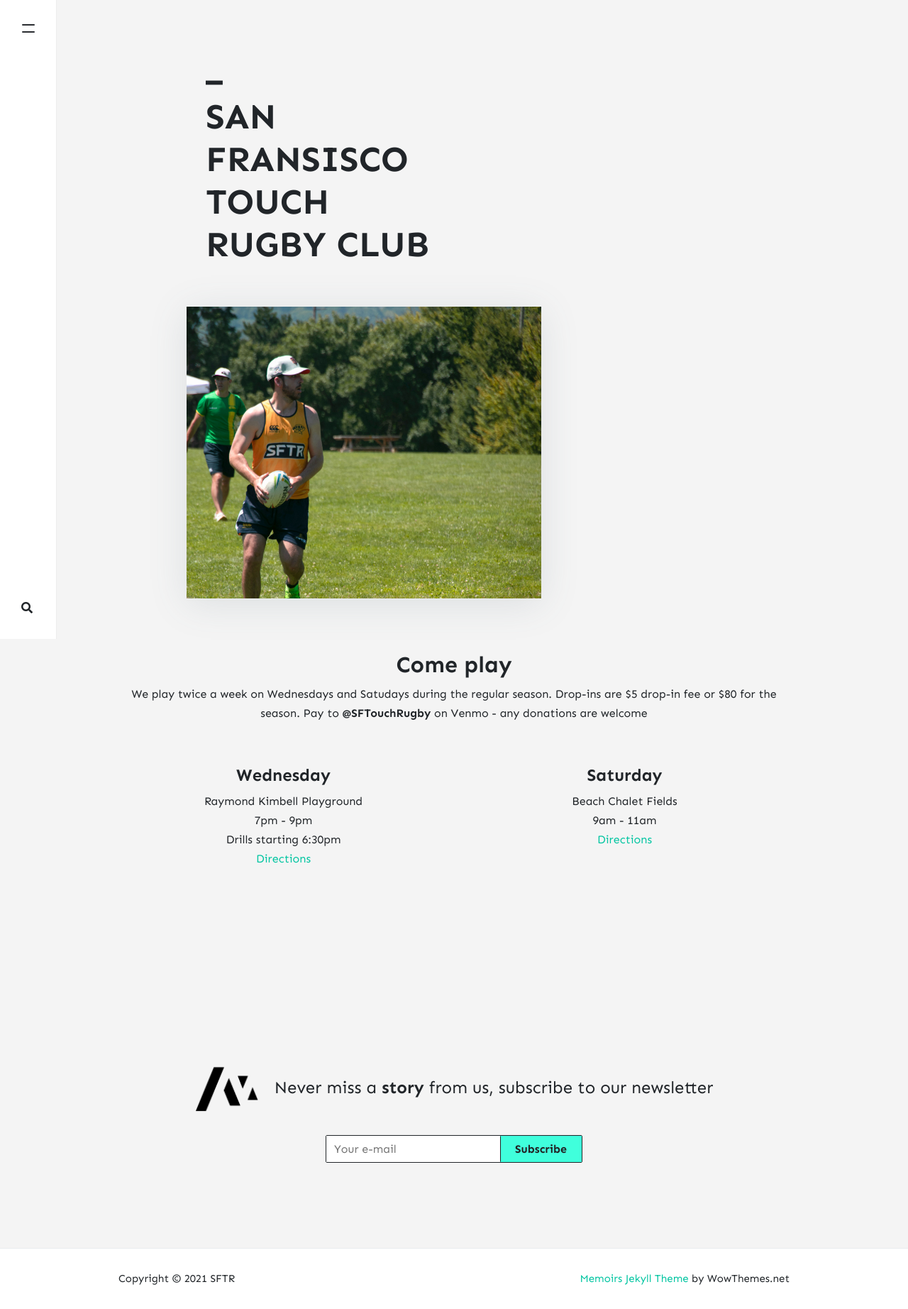
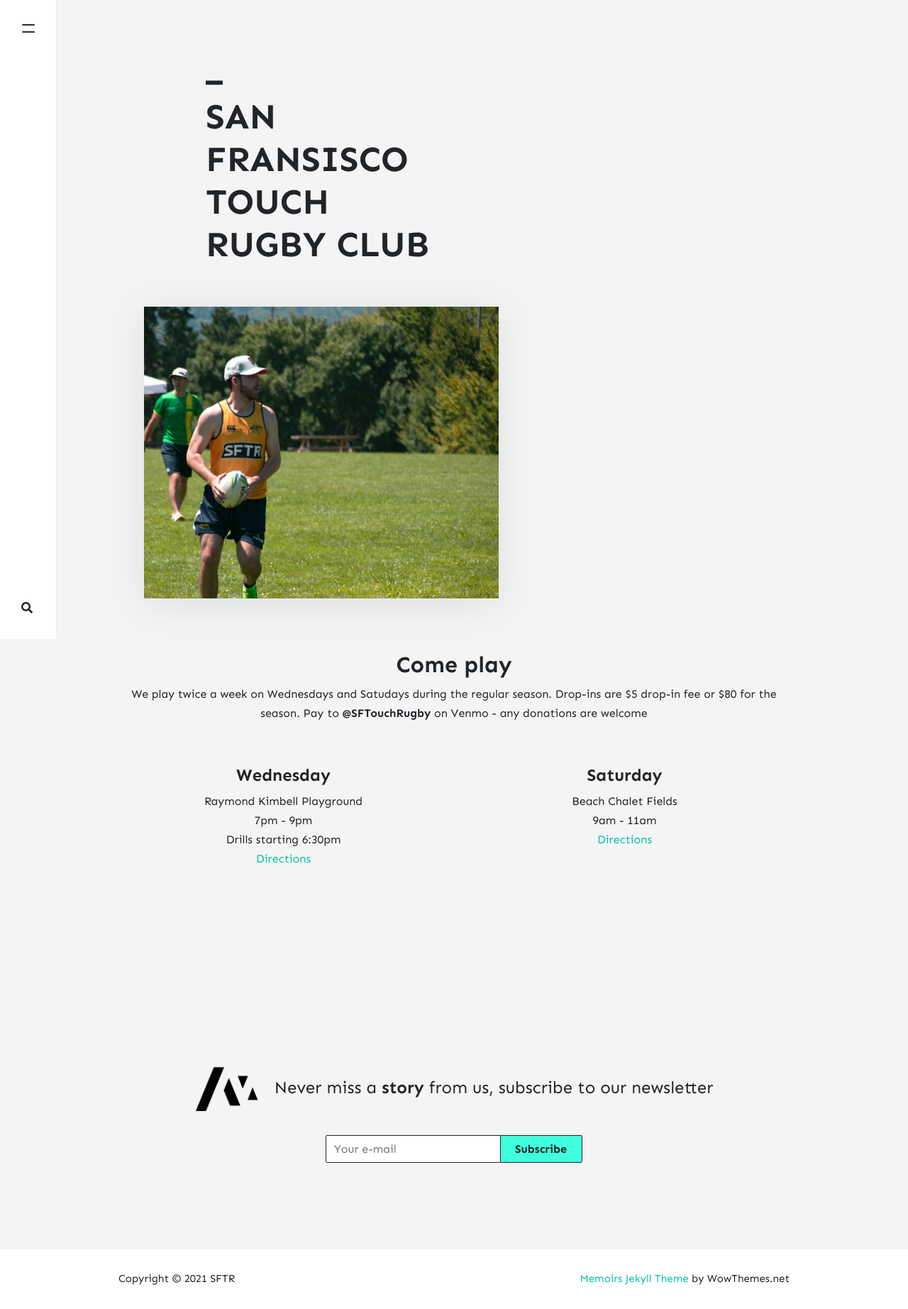
Before and after one commit to stackbit-projects/blue-triceratops-4f502, a Jekyll site: the page built from _pages/about.md, in a window 1280 px wide. Shown: the whole page at 71% size. Built offline with Jekyll 4.4.1, drawn with Linux system fonts in a browser that asks for light colours; nearby versions of some CDN libraries; comment, search, counter and statistics services are not loaded.

Commit message:
home.html: changed

```diff
--- a/_layouts/home.html
+++ b/_layouts/home.html
@@ -13,11 +13,9 @@ permalink: "/home.html"
         </div>
     </div>
 </div>
-<div class="spacer-left-60">
 <div class="spacer-left-60 medium-img">
     <!-- Featured Image -->
     {% include featured-image.html %}
-</div>
 </div>
 
 
```
